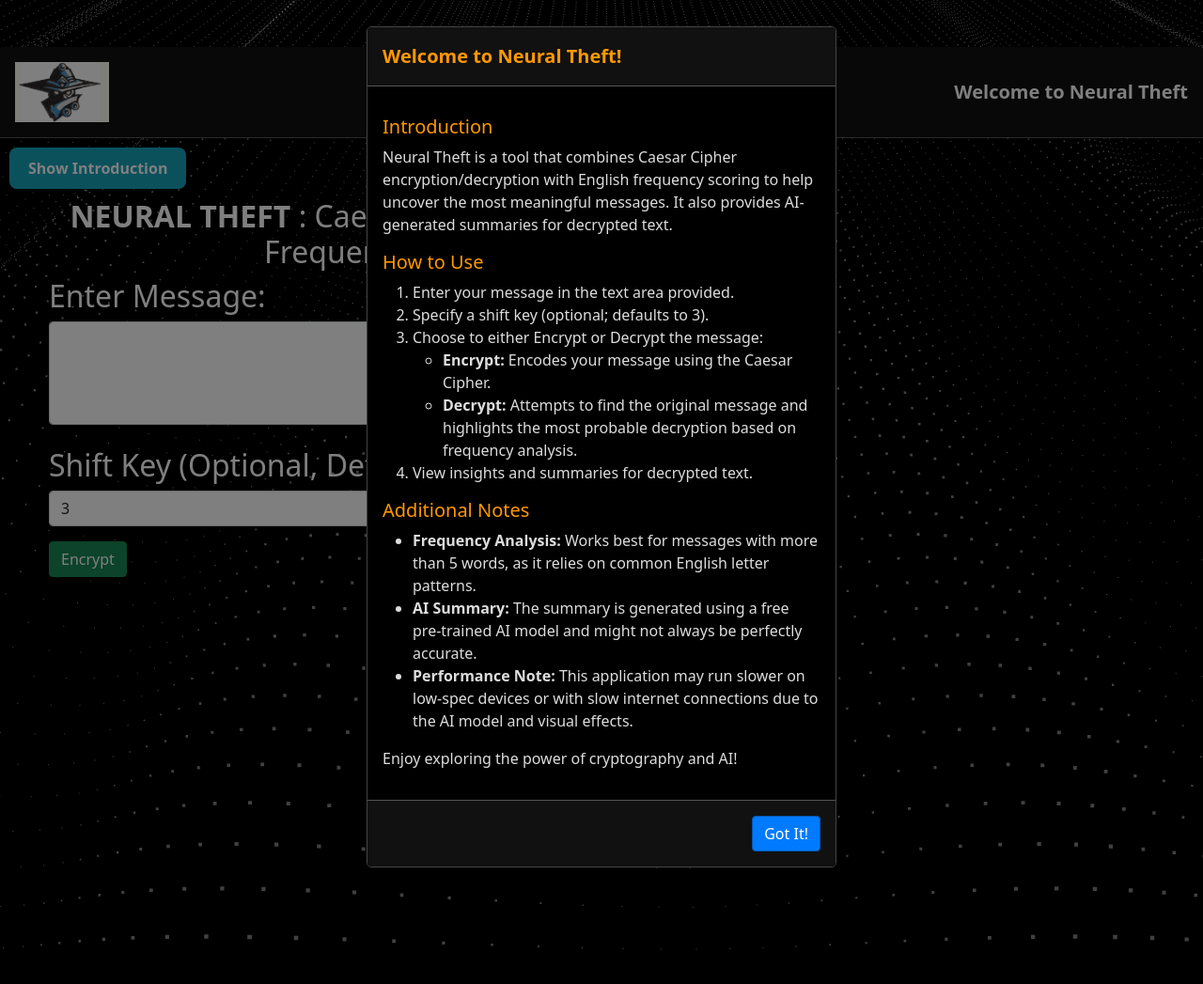
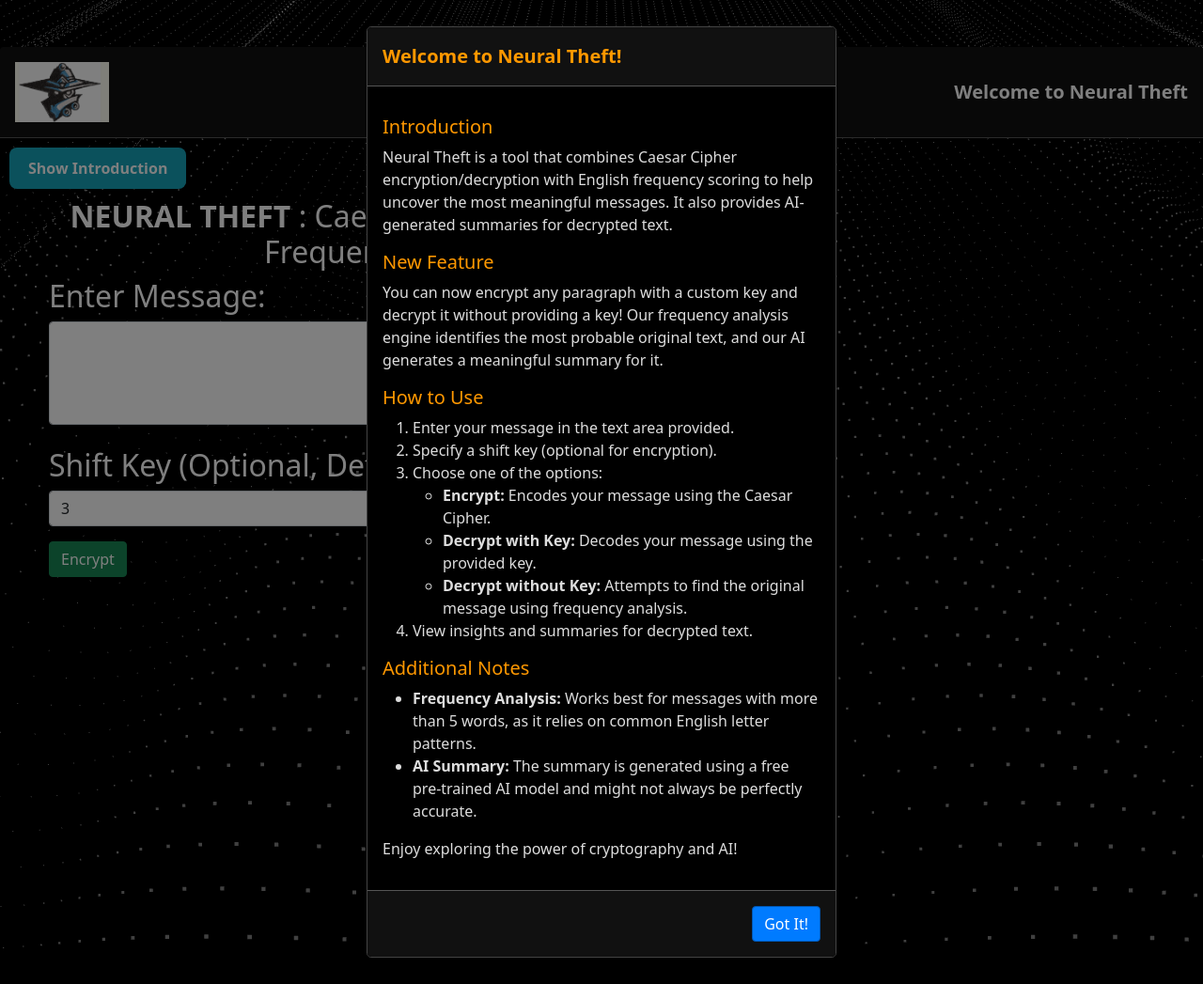
Before and after one commit to swimanonymous/neural-theft, a Flask app: page / in a window 1280 px wide. Shown: the whole page at 94% size. Run offline with Flask 3, Linux system fonts and the light colour scheme.

Commit message:
final commit

```diff
--- a/templates/index.html
+++ b/templates/index.html
@@ -7,6 +7,7 @@
     <link href="https://cdn.jsdelivr.net/npm/bootstrap@5.1.3/dist/css/bootstrap.min.css" rel="stylesheet">
     <style>
 
+      /* Style for the "Show Introduction" button */
       #showIntroModal {
         font-size: 1rem;
         font-weight: bold;
@@ -63,11 +64,6 @@
 
     .modal-footer .btn-primary:hover {
         background-color: #0056b3; /* Darker primary color on hover */
-    }
-
-    .btn-primary {
-        background-color: #007bff; /* Bootstrap's primary color */
-        border-color: #0056b3;
     }
     .logo-container {
         margin-bottom: 20px;
@@ -143,6 +139,7 @@
         <img src="/static/images/logo.png" alt="Neural Theft Logo" class="logo" style="max-width: 100px;">
         <h5 class="modal-title" style="color: white"><b>Welcome to Neural Theft</b></h5>
     </div>
+   <!-- Reopen Modal Button -->
    <button id="showIntroModal" class="btn btn-info" style="margin: 10px;">Show Introduction</button>
 
    <!-- Introduction Modal -->
@@ -157,22 +154,27 @@
                    <p>
                        Neural Theft is a tool that combines Caesar Cipher encryption/decryption with English frequency scoring to help uncover the most meaningful messages. It also provides AI-generated summaries for decrypted text.
                    </p>
+                   <h5>New Feature</h5>
+                   <p>
+                       You can now encrypt any paragraph with a custom key and decrypt it without providing a key! Our frequency analysis engine identifies the most probable original text, and our AI generates a meaningful summary for it.
+                   </p>
                    <h5>How to Use</h5>
                    <ol>
                        <li>Enter your message in the text area provided.</li>
-                        <li>Specify a shift key (optional; defaults to 3).</li>
-                        <li>Choose to either Encrypt or Decrypt the message:</li>
+                       <li>Specify a shift key (optional for encryption).</li>
+                       <li>Choose one of the options:
                            <ul>
                                <li><b>Encrypt:</b> Encodes your message using the Caesar Cipher.</li>
-                            <li><b>Decrypt:</b> Attempts to find the original message and highlights the most probable decryption based on frequency analysis.</li>
+                               <li><b>Decrypt with Key:</b> Decodes your message using the provided key.</li>
+                               <li><b>Decrypt without Key:</b> Attempts to find the original message using frequency analysis.</li>
                            </ul>
+                       </li>
                        <li>View insights and summaries for decrypted text.</li>
                    </ol>
                    <h5>Additional Notes</h5>
                    <ul>
                        <li><b>Frequency Analysis:</b> Works best for messages with more than 5 words, as it relies on common English letter patterns.</li>
                        <li><b>AI Summary:</b> The summary is generated using a free pre-trained AI model and might not always be perfectly accurate.</li>
-                        <li><b>Performance Note:</b> This application may run slower on low-spec devices or with slow internet connections due to the AI model and visual effects.</li>
                    </ul>
                    <p>Enjoy exploring the power of cryptography and AI!</p>
                </div>
@@ -182,7 +184,6 @@
            </div>
        </div>
    </div>
-
 
    <!-- JavaScript -->
    <script>
@@ -201,7 +202,7 @@
            });
        });
    </script>
-
+</body>
 
     <div class="container">
         <div class="left-column">
@@ -410,6 +411,7 @@
 
         new Canvas();
     </script>
+
     <script>
         document.addEventListener("DOMContentLoaded", function () {
             if (!localStorage.getItem("introModalShown")) {
```
Also changed, not shown: README.md (deleted), requirements.txt (line endings or trailing spaces), static/images/image1.png (added), static/images/image2.png (added). Lines whose indentation alone changed are shown as unchanged.
